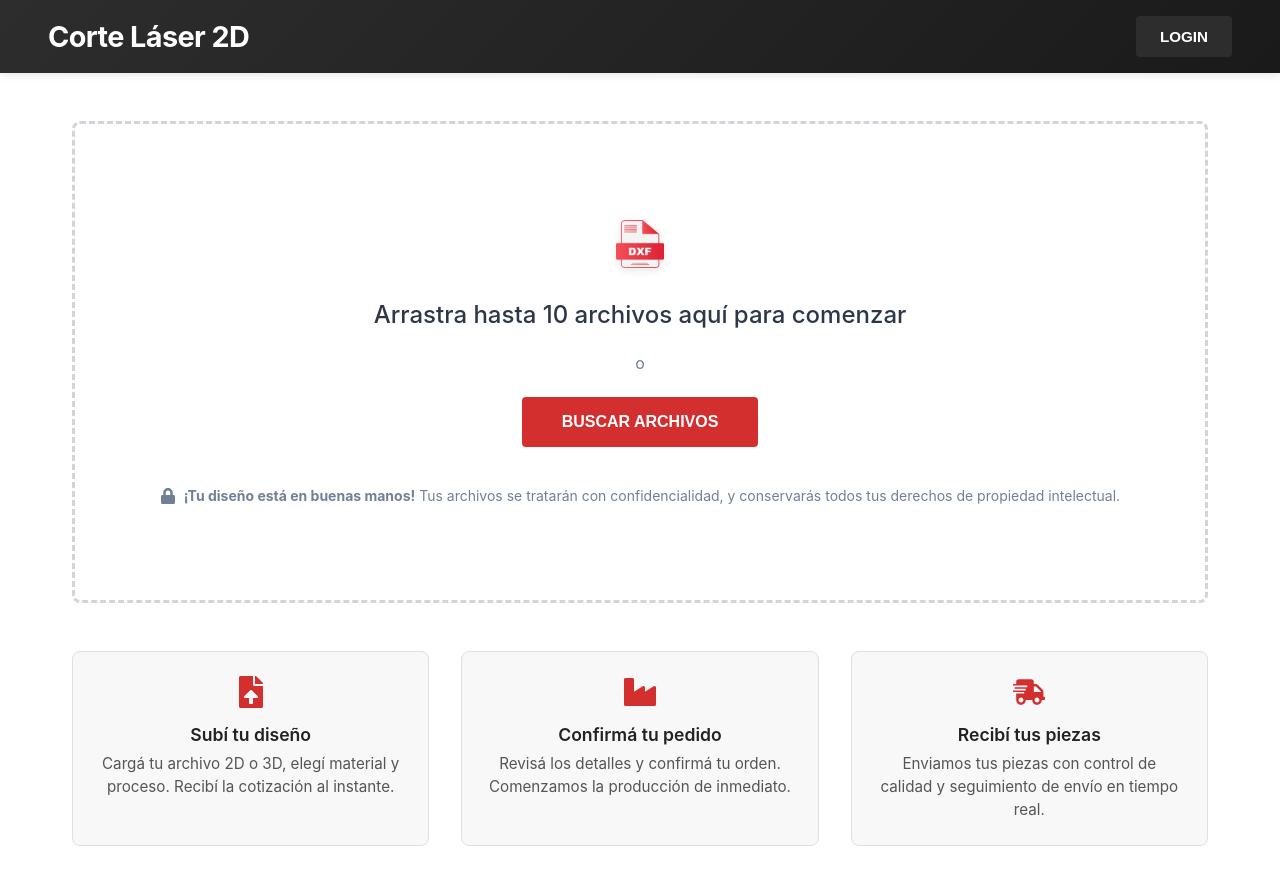
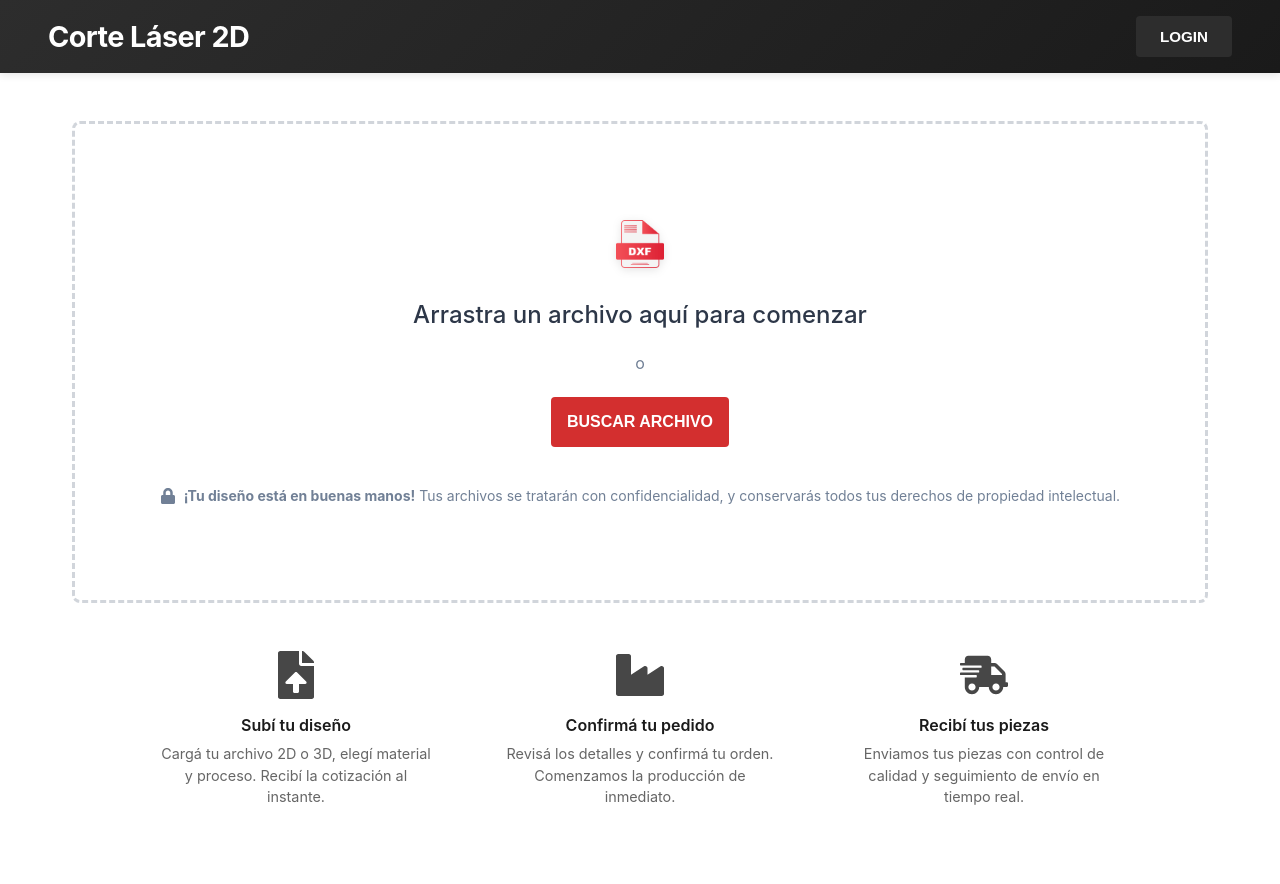
Before and after one commit to Joaquin1128/laser-cut, a React (Create React App) app in the folder laser-cut-front/: page /upload in a window 1280 px wide. Shown: the top 884 px of the page. After the commit the page ends 856 px from the top, so only its background shows below. Built offline with nearby package versions, Linux system fonts and the light colour scheme.

Commit message:
mejoras al front

```diff
--- a/laser-cut-front/src/components/UploadPage.css
+++ b/laser-cut-front/src/components/UploadPage.css
@@ -154,7 +154,7 @@
   background: #d32f2f;
   color: white;
   border: none;
-  padding: 1rem 2.5rem;
+  padding: 1rem;
   font-size: 1rem;
   font-weight: 600;
   border-radius: 4px;
@@ -185,7 +185,7 @@
 .process-steps {
   display: grid;
   grid-template-columns: repeat(3, 1fr);
-  gap: 2rem;
+  gap: 4rem;
   margin-top: 3rem;
   max-width: 1200px;
   margin-left: auto;
@@ -193,40 +193,41 @@
 }
 
 .process-step {
-  background: #f8f8f8;
-  border: 1px solid #e0e0e0;
-  border-radius: 8px;
-  padding: 1.5rem;
+  background: white;
+  border: none;
+  border-radius: 0;
+  padding: 0;
   display: flex;
   flex-direction: column;
   align-items: center;
-  transition: border-color 0.3s ease, transform 0.2s ease;
+  transition: all 0.2s ease;
 }
 
 .process-step:hover {
-  border-color: #d32f2f;
-  transform: translateY(-3px);
+  transform: none;
 }
 
 .process-step-icon {
-  font-size: 2rem;
-  color: #d32f2f;
+  font-size: 3rem;
+  color: #1a1a1a;
   margin-bottom: 1rem;
+  opacity: 0.8;
 }
 
 .process-step-title {
-  font-size: 1.1rem;
+  font-size: 1rem;
   font-weight: 600;
-  color: #222;
+  color: #1a1a1a;
   margin-bottom: 0.5rem;
-  font-family: "Inter", "Helvetica Neue", Arial, sans-serif;
+  text-align: center;
 }
 
 .process-step-description {
-  font-size: 0.95rem;
-  color: #555;
+  font-size: 0.9rem;
+  color: #666666;
   text-align: center;
   line-height: 1.5;
+  max-width: 280px;
 }
 
 @media (max-width: 768px) {
--- a/laser-cut-front/src/components/UploadPage.js
+++ b/laser-cut-front/src/components/UploadPage.js
@@ -88,13 +88,13 @@ function UploadPage() {
             </div>
 
             <div className="dropzone-main-text">
-              Arrastra hasta 10 archivos aquí para comenzar
+              Arrastra un archivo aquí para comenzar
             </div>
 
             <div className="dropzone-divider">o</div>
 
             <button className="btn-browse-files" onClick={(e) => { e.stopPropagation(); handleFileBrowse(); }}>
-              BUSCAR ARCHIVOS
+              BUSCAR ARCHIVO
             </button>
 
             <div className="security-message">
```
Also changed, not shown: laser-cut-front/src/components/LandingPage.css (line endings or trailing spaces), laser-cut-front/src/components/Preview.css (line endings or trailing spaces).
